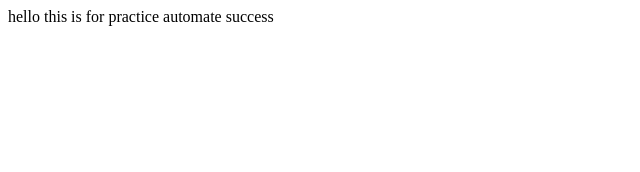
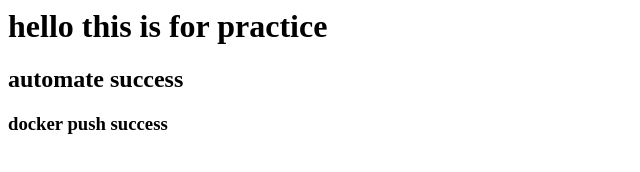
Before and after one commit to sonu-96/jenkins, a plain HTML site: page index.html in a window 1280 px wide. Shown: the whole page, without its empty margins (0-640 px from the left). Drawn offline with Linux system fonts and the light colour scheme.

Commit message:
Update index.html

```diff
--- a/index.html
+++ b/index.html
@@ -1,2 +1,3 @@
-</h1> hello this is for practice </h1>
-</h2> automate success </h2>
+<h1> hello this is for practice </h1>
+<h2> automate success </h2>
+<h3> docker push success </h3>
```
